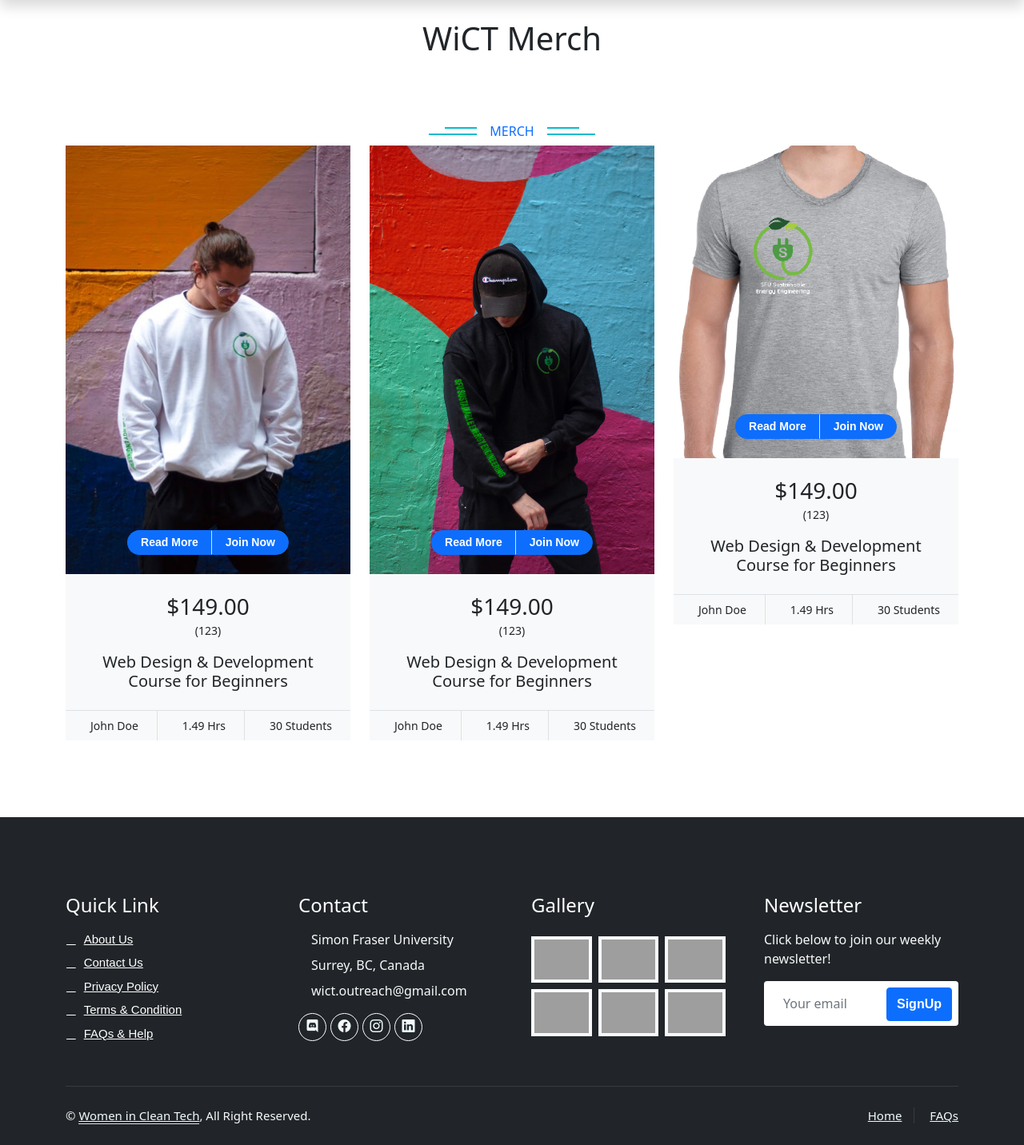
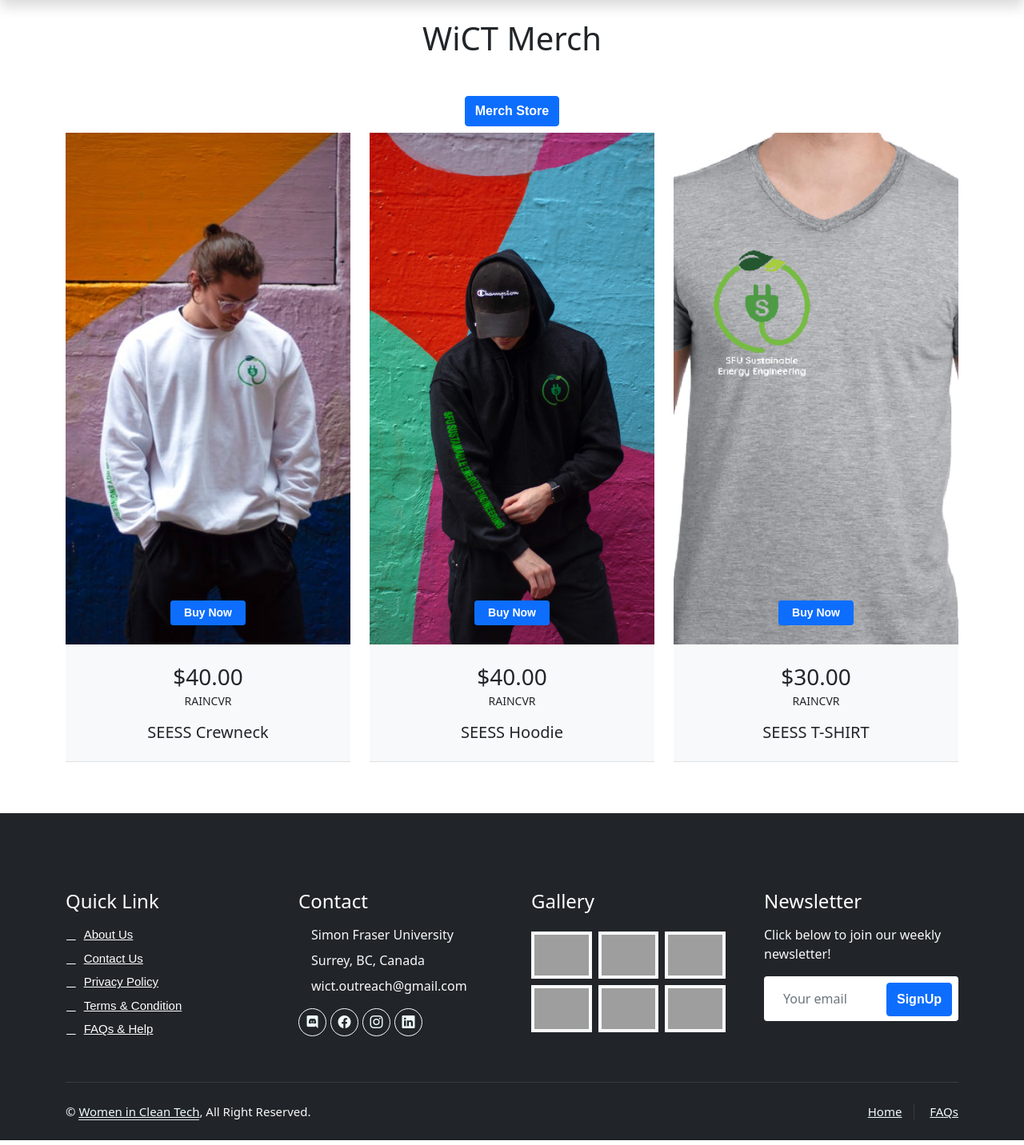
Before and after one commit to devinllu/wict-website, a Flask app: page /merch in a window 1280 px wide. Shown: the part 75-1507 px from the top of the page at 80% size. Run offline with Flask 2, Linux system fonts and the light colour scheme; grey boxes are pictures that could not be loaded.

Commit message:
fixed merch page

```diff
--- a/wict/static/style.css
+++ b/wict/static/style.css
@@ -24,6 +24,12 @@
 .card-img-top {
     width: 100%;
     height: 22vw;
+    object-fit: cover;
+}
+
+.merch-img-scale {
+    width: 100%;
+    height: 50vw;
     object-fit: cover;
 }
 
--- a/wict/templates/merch.html
+++ b/wict/templates/merch.html
@@ -5,94 +5,79 @@
 <div class="container-fluid p-0 mb-5 text-center">
     <h1 class="w-full h-40 flex justify-center items-center flex-col py-4">WiCT Merch</h1>
 
-    <div class="container-xxl py-5">
+    <div class="container-xxl py-3">
         <div class="container">
             <div class="text-center wow fadeInUp" data-wow-delay="0.1s">
-                <h6 class="section-title bg-white text-center text-primary px-3">Merch</h6>
+                <a href="https://raincvr.myshopify.com/" target="_blank"><button type="button" class="btn btn-primary mb-2">Merch Store</button></a>
             </div>
             <div class="row g-4 justify-content-center">
-                <div class="col-lg-4 col-md-6 wow fadeInUp" data-wow-delay="0.1s">
+                <div class="col wow fadeInUp" data-wow-delay="0.1s">
                     <div class="course-item bg-light">
                         <div class="position-relative overflow-hidden">
-                            <img class="img-fluid h-100" src="static/images/merch-1.jpeg" alt="">
+                            <img class="img-fluid merch-img-scale" src="static/images/merch-1.jpeg" alt="">
                             <div class="w-100 d-flex justify-content-center position-absolute bottom-0 start-0 mb-4">
-                                <a href="#" class="flex-shrink-0 btn btn-sm btn-primary px-3 border-end" style="border-radius: 30px 0 0 30px;">Read More</a>
-                                <a href="#" class="flex-shrink-0 btn btn-sm btn-primary px-3" style="border-radius: 0 30px 30px 0;">Join Now</a>
+                                <a href="https://raincvr.myshopify.com/collections/frontpage/products/seess-crewneck" target="_blank" class="flex-shrink-0 btn btn-sm btn-primary px-3">Buy Now</a>
                             </div>
                         </div>
                         <div class="text-center p-4 pb-0">
-                            <h3 class="mb-0">$149.00</h3>
+                            <h3 class="mb-0">$40.00</h3>
                             <div class="mb-3">
                                 <small class="fa fa-star text-primary"></small>
                                 <small class="fa fa-star text-primary"></small>
                                 <small class="fa fa-star text-primary"></small>
                                 <small class="fa fa-star text-primary"></small>
                                 <small class="fa fa-star text-primary"></small>
-                                <small>(123)</small>
+                                <small>RAINCVR</small>
                             </div>
-                            <h5 class="mb-4">Web Design & Development Course for Beginners</h5>
+                            <h5 class="mb-4">SEESS Crewneck</h5>
                         </div>
-                        <div class="d-flex border-top">
-                            <small class="flex-fill text-center border-end py-2"><i class="fa fa-user-tie text-primary me-2"></i>John Doe</small>
-                            <small class="flex-fill text-center border-end py-2"><i class="fa fa-clock text-primary me-2"></i>1.49 Hrs</small>
-                            <small class="flex-fill text-center py-2"><i class="fa fa-user text-primary me-2"></i>30 Students</small>
-                        </div>
+                        <div class="border-top"></div>
                     </div>
                 </div>
-                <div class="col-lg-4 col-md-6 wow fadeInUp" data-wow-delay="0.3s">
+                <div class="col wow fadeInUp" data-wow-delay="0.3s">
                     <div class="course-item bg-light">
                         <div class="position-relative overflow-hidden">
-                            <img class="img-fluid h-100" src="static/images/merch-2.jpeg" alt="">
+                            <img class="img-fluid merch-img-scale" src="static/images/merch-2.jpeg" alt="">
                             <div class="w-100 d-flex justify-content-center position-absolute bottom-0 start-0 mb-4">
-                                <a href="#" class="flex-shrink-0 btn btn-sm btn-primary px-3 border-end" style="border-radius: 30px 0 0 30px;">Read More</a>
-                                <a href="#" class="flex-shrink-0 btn btn-sm btn-primary px-3" style="border-radius: 0 30px 30px 0;">Join Now</a>
+                                <a href="https://raincvr.myshopify.com/collections/frontpage/products/seess-hoodie" target="_blank" class="flex-shrink-0 btn btn-sm btn-primary px-3">Buy Now</a>
                             </div>
                         </div>
                         <div class="text-center p-4 pb-0">
-                            <h3 class="mb-0">$149.00</h3>
+                            <h3 class="mb-0">$40.00</h3>
                             <div class="mb-3">
                                 <small class="fa fa-star text-primary"></small>
                                 <small class="fa fa-star text-primary"></small>
                                 <small class="fa fa-star text-primary"></small>
                                 <small class="fa fa-star text-primary"></small>
                                 <small class="fa fa-star text-primary"></small>
-                                <small>(123)</small>
+                                <small>RAINCVR</small>
                             </div>
-                            <h5 class="mb-4">Web Design & Development Course for Beginners</h5>
+                            <h5 class="mb-4">SEESS Hoodie</h5>
                         </div>
-                        <div class="d-flex border-top">
-                            <small class="flex-fill text-center border-end py-2"><i class="fa fa-user-tie text-primary me-2"></i>John Doe</small>
-                            <small class="flex-fill text-center border-end py-2"><i class="fa fa-clock text-primary me-2"></i>1.49 Hrs</small>
-                            <small class="flex-fill text-center py-2"><i class="fa fa-user text-primary me-2"></i>30 Students</small>
-                        </div>
+                        <div class="border-top"></div>
                     </div>
                 </div>
-                <div class="col-lg-4 col-md-6 wow fadeInUp" data-wow-delay="0.5s">
+                <div class="col wow fadeInUp" data-wow-delay="0.5s">
                     <div class="course-item bg-light">
                         <div class="position-relative overflow-hidden">
-                            <img class="img-fluid h-100" src="static/images/merch-3.png" alt="">
+                            <img class="img-fluid merch-img-scale" src="static/images/merch-3.png" alt="">
                             <div class="w-100 d-flex justify-content-center position-absolute bottom-0 start-0 mb-4">
-                                <a href="#" class="flex-shrink-0 btn btn-sm btn-primary px-3 border-end" style="border-radius: 30px 0 0 30px;">Read More</a>
-                                <a href="#" class="flex-shrink-0 btn btn-sm btn-primary px-3" style="border-radius: 0 30px 30px 0;">Join Now</a>
+                                <a href="https://raincvr.myshopify.com/collections/frontpage/products/white-round-collar-t-shirt" target="_blank" class="flex-shrink-0 btn btn-sm btn-primary px-3">Buy Now</a>
                             </div>
                         </div>
                         <div class="text-center p-4 pb-0">
-                            <h3 class="mb-0">$149.00</h3>
+                            <h3 class="mb-0">$30.00</h3>
                             <div class="mb-3">
                                 <small class="fa fa-star text-primary"></small>
                                 <small class="fa fa-star text-primary"></small>
                                 <small class="fa fa-star text-primary"></small>
                                 <small class="fa fa-star text-primary"></small>
                                 <small class="fa fa-star text-primary"></small>
-                                <small>(123)</small>
+                                <small>RAINCVR</small>
                             </div>
-                            <h5 class="mb-4">Web Design & Development Course for Beginners</h5>
+                            <h5 class="mb-4">SEESS T-SHIRT</h5>
                         </div>
-                        <div class="d-flex border-top">
-                            <small class="flex-fill text-center border-end py-2"><i class="fa fa-user-tie text-primary me-2"></i>John Doe</small>
-                            <small class="flex-fill text-center border-end py-2"><i class="fa fa-clock text-primary me-2"></i>1.49 Hrs</small>
-                            <small class="flex-fill text-center py-2"><i class="fa fa-user text-primary me-2"></i>30 Students</small>
-                        </div>
+                        <div class="border-top"></div>
                     </div>
                 </div>
             </div>
```
